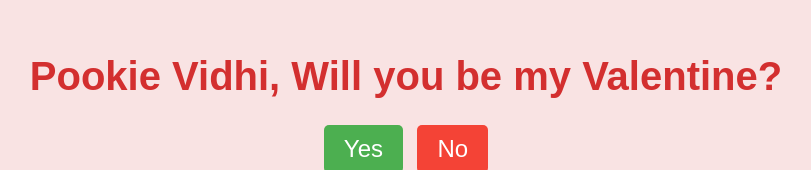
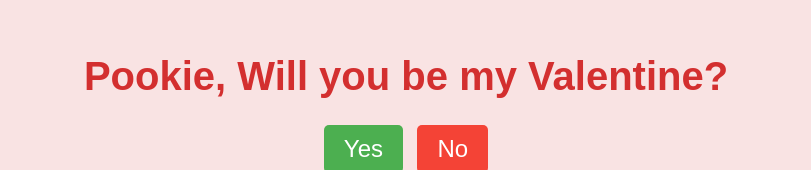
Before and after one commit to dimgametv/pookievalentine, a plain HTML site: page index.html in a window 1280 px wide. Shown: the part 138-308 px from the top of the page, without its empty margins (234-1045 px from the left). Drawn offline with Linux system fonts and the light colour scheme; no server answers.

Commit message:
Update index.html

```diff
--- a/index.html
+++ b/index.html
@@ -3,12 +3,12 @@
 <head>
     <meta charset="UTF-8">
     <meta name="viewport" content="width=device-width, initial-scale=1.0">
-    <title>Pookie Vidhi, Will You Be My Valentine?</title>
+    <title>Pookie, Will You Be My Valentine?</title>
     <link rel="stylesheet" href="styles.css">
 </head>
 <body>
     <div class="container">
-        <h1>Pookie Vidhi, Will you be my Valentine?</h1>
+        <h1>Pookie, Will you be my Valentine?</h1>
         <div class="buttons">
             <button class="yes-button" onclick="handleYesClick()">Yes</button>
             <button class="no-button" onclick="handleNoClick()">No</button>
```
